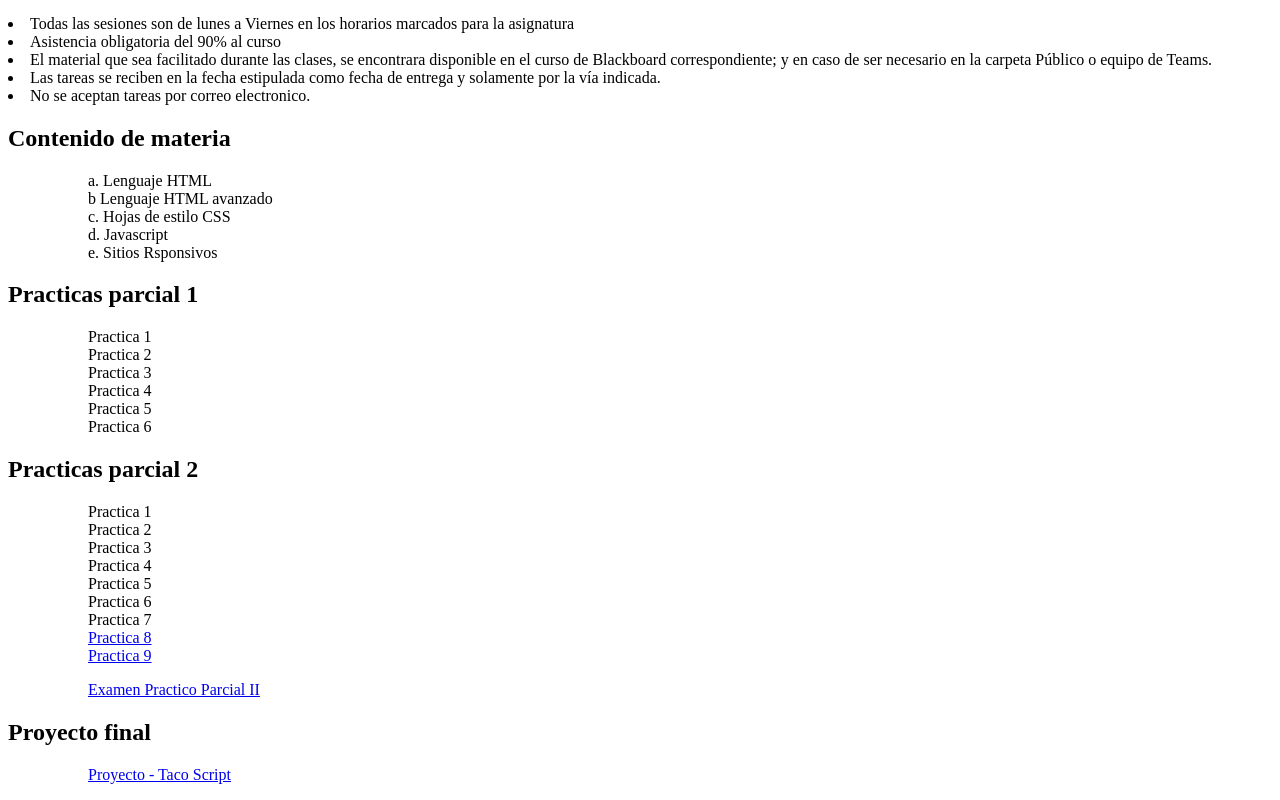
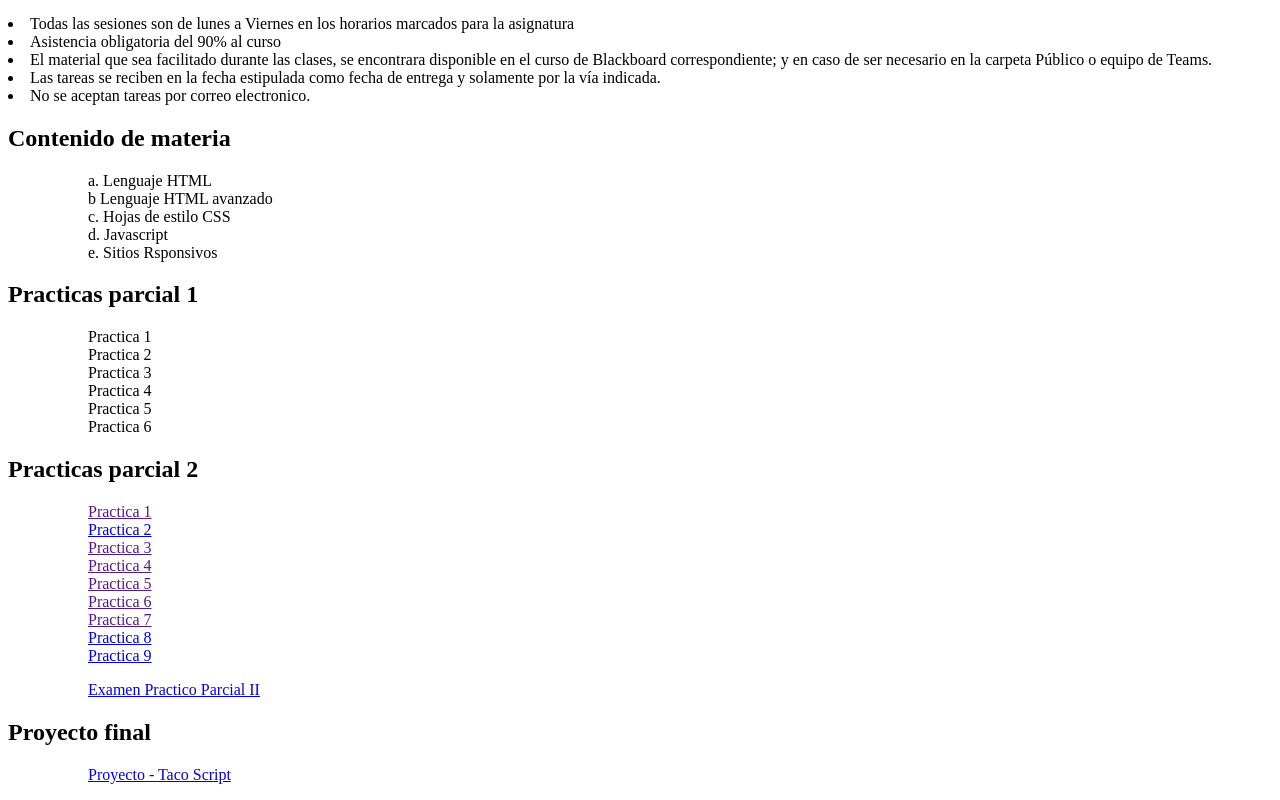
Before and after one commit to jesus-rdz71/Portafolio, a plain HTML site: page index.html in a window 1280 px wide. Shown: the part 901-1701 px from the top of the page. Drawn offline with Linux system fonts and the light colour scheme.

Commit message:
index.html

```diff
--- a/index.html
+++ b/index.html
@@ -81,13 +81,13 @@
 
 	<h2> Practicas parcial 2</h2>
 	<ul>
-		<ol>Practica 1</ol>
-		<ol>Practica 2</ol>
-		<ol>Practica 3</ol>
-		<ol>Practica 4</ol>
-		<ol>Practica 5</ol>
-		<ol>Practica 6</ol>
-		<ol>Practica 7</ol>
+		<ol><a href="">Practica 1 </a> </ol>
+		<ol><a href="Parcial 2/Practica2Forms.html">Practica 2</a></ol>
+		<ol> <a href="">Practica 3 </a></ol>
+		<ol> <a href="">Practica 4 </a></ol>
+		<ol> <a href="">Practica 5 </a></ol>
+		<ol> <a href="">Practica 6 </a></ol>
+		<ol> <a href="">Practica 7 </a></ol>
 		<ol><a href="Parcial 2/Propiedadesposition.html">Practica 8</a></ol>
 		<ol><a href="Parcial 2/Practica9.html">Practica 9</a></ol>
 	</ul>
```
